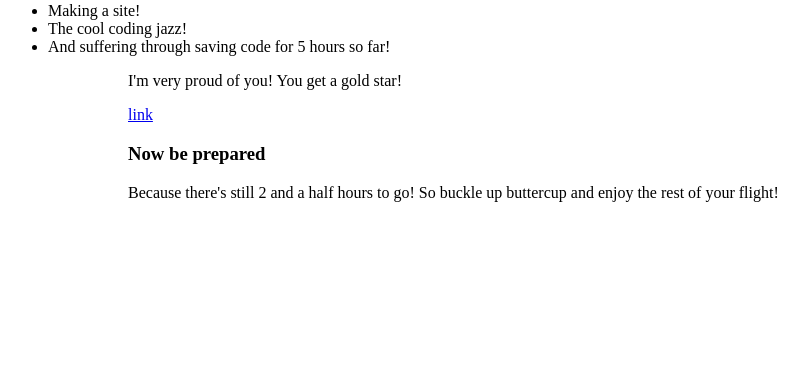
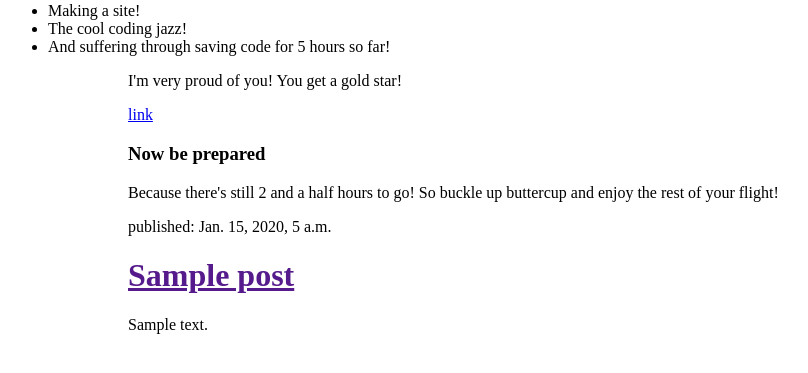
Before and after one commit to Ronkeyroo2/my-first-blog, a Django app: template blog/templates/blog/post_list.html in a window 1280 px wide. Shown: the part 183-556 px from the top of the page, without its empty margins (0-808 px from the left). Run offline with Django 3.2, Linux system fonts and the light colour scheme; the template is opened without the code that fills it: values that come from a table or form of the project are taken from there, others are empty; tables that the repository leaves empty hold one stand-in row (values such as "Sample post").

Commit message:
Modified templates to display posts from database.

```diff
--- a/blog/templates/blog/post_list.html
+++ b/blog/templates/blog/post_list.html
@@ -15,3 +15,10 @@
 		<p>Because there's still 2 and a half hours to go! So buckle up buttercup and enjoy the rest of your flight!</p>
     </body>
 </html>
+{% for post in posts %}
+    <div>
+        <p>published: {{ post.published_date }}</p>
+        <h1><a href="">{{ post.title }}</a></h1>
+        <p>{{ post.text|linebreaksbr }}</p>
+    </div>
+{% endfor %}
```
